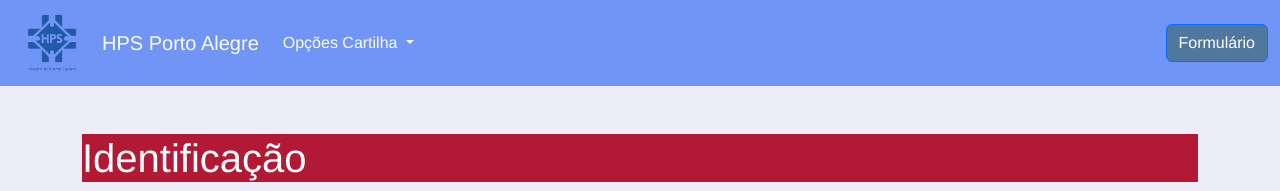
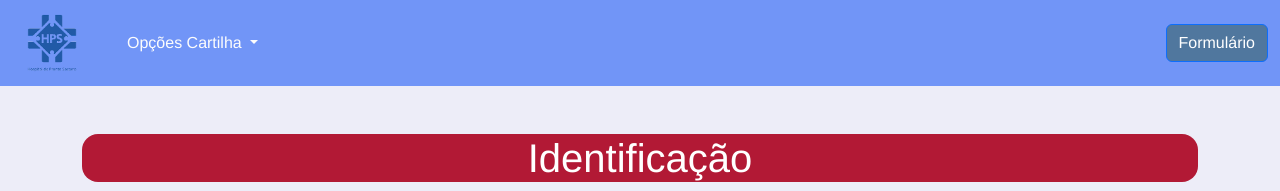
Before and after one commit to NLdouglas/WEB_HPS, a Django app: page / in a window 1280 px wide. Shown: the top 191 px of the page. Run offline with Django 4.2, Linux system fonts and the light colour scheme.

Commit message:
ajuste de imagens, texto e bordas

```diff
--- a/project_hps/paghps/templates/index.html
+++ b/project_hps/paghps/templates/index.html
@@ -24,7 +24,6 @@
     <nav class="navbar navbar-expand-md navbar-light" style="padding-left: 5px; background-color: #7195f7">
       <div class="container-fluid">
         <img src="{% static 'home\img\logo-hps.png' %}" width="70" height="70"/>
-        <a class="navbar-brand" href="#" style="color: #fcfcfc; padding-left: 15px;">HPS Porto Alegre </a>
         <button class="navbar-toggler" type="button" data-bs-toggle="collapse" data-bs-target="#navbarSupportedContent" aria-controls="navbarSupportedContent" aria-expanded="false" aria-label="Toggle navigation">
           <span class="navbar-toggler-icon"></span>
         </button>
@@ -32,7 +31,7 @@
           <ul class="navbar-nav me-auto mb-2 mb-lg-0">
 
             <li class="nav-item dropdown">
-              <a class="nav-link dropdown-toggle" href="#" id="navbarDropdown" role="button" data-bs-toggle="dropdown" aria-expanded="false" style="color:#fcfcfc ;">
+              <a class="nav-link dropdown-toggle" href="#" id="navbarDropdown" role="button" data-bs-toggle="dropdown" aria-expanded="false" style="color:#fcfcfc; padding-left: 40px; ">
                 Opções Cartilha </a>
               <ul class="dropdown-menu" aria-labelledby="navbarDropdown">
                 <li><a class="dropdown-item" href="#">Identificação</a></li>
@@ -53,17 +52,17 @@
   </header>
   <main class="my-5">
     <div class="container">
-      <nav class="navbar-light" style="background-color: #b21935">
+      <nav class="navbar-light" style="background-color: #b21935; border-radius: 1rem;">
         <div>
-          <h1 class="mt-5" style="color: #FFFFFF">Identificação</h1>
+          <h1 class="mt-5" style="color: #FFFFFF; text-align: center;">Identificação</h1>
         </div>
       </nav>
       <!- Inicio cartilha identificação ->
       <div class="row marcador align-items-center">
         <div class="col mx-auto text-center">
           <img src="http://www.iepmoinhos.com.br/pacienteseguro/resources/img/1.png"
-                alt=""
                 class="img-fluid"
+                style="max-width:450px;  width: auto; height: auto; "
                 />
         </div>
         <div class="col-md-5">
@@ -74,9 +73,9 @@
           <p class="mt-4">
             Se você tiver alguma alergia, não esqueça de avisar, pois você precisará usar a pulseira vermelha também.
           </p>
-          <nav class="navbar-light" style="background-color: #b21935">
+          <nav class="navbar-light" style="background-color: #b21935; border-radius: 1rem;">
             <div>
-              <h3 class="mt-5" style="color: #FFFFFF">Você pode ajudar!</h3>
+              <h3 class="mt-5" style="color: #FFFFFF; padding-left: 1rem; ">Você pode ajudar!</h3>
             </div>
           </nav>
           <p>
@@ -101,16 +100,16 @@
 
     <!- Inicio cartilha Medicamentos ->
     <div class="container">
-      <nav class="navbar-light" style="background-color: #0044d0">
+      <nav class="navbar-light" style="background-color: #0044d0; border-radius: 1rem;">
         <div>
-          <h1 class="mt-5" style="color: #FFFFFF">Medicamentos</h1>
+          <h1 class="mt-5" style="color: #FFFFFF; text-align: center">Medicamentos</h1>
         </div>
       </nav>
       <div class="row marcador align-items-center">
         <div class="col mx-auto text-center">
           <img src="http://www.iepmoinhos.com.br/pacienteseguro/resources/img/6.png"
-                alt=""
                 class="img-fluid"
+                style="max-width:450px;  width: auto; height: auto; "
           />
 
         </div>
@@ -126,17 +125,17 @@
 
     <!- Inicio cartilha comunicação ->
     <div class="container">
-      <nav class="navbar-light" style="background-color: #ffd700">
+      <nav class="navbar-light" style="background-color: #ffd700; border-radius: 1rem;">
         <div>
-          <h1 class="mt-5" style="color: #FFFFFF">Como deve ser minha comunicação com os profissionais da saúde?</h1>
+          <h1 class="mt-5" style="color: #FFFFFF; text-align: center">Como deve ser minha comunicação com os profissionais da saúde?</h1>
         </div>
       </nav>
       <div class="row marcador align-items-center">
         <div class="col mx-auto text-center">
 
           <img src="http://www.iepmoinhos.com.br/pacienteseguro/resources/img/3.png"
-                alt=""
-                class="img-fluid"/>
+                class="img-fluid"
+                style="max-width:450px;  width: auto; height: auto; "/>
         </div>
         <div class="col-md-5">
 
@@ -156,16 +155,16 @@
 
     <!- Inicio cartilha higiene ->
     <div class="container">
-      <nav class="navbar-light" style="background-color: #6b8e23">
+      <nav class="navbar-light" style="background-color: #6b8e23; border-radius: 1rem;">
         <div>
-          <h1 class="mt-5" style="color: #FFFFFF">Você sabia que a higiene das mãos é a melhor maneira de previnir infecções?</h1>
+          <h1 class="mt-5" style="color: #FFFFFF; text-align: center">Você sabia que a higiene das mãos é a melhor maneira de previnir infecções?</h1>
         </div>
       </nav>
       <div class="row marcador align-items-center">
         <div class="col mx-auto text-center">
           <img src="http://www.iepmoinhos.com.br/pacienteseguro/resources/img/4.png"
-                alt=""
-                class="img-fluid"/>
+                class="img-fluid"
+                style="max-width:450px;  width: auto; height: auto; "/>
         </div>
         <div class="col-md-5">
           <P class="mt-4">
@@ -178,11 +177,8 @@
       </div>
       <div class="text-aling=center">
         <img src="https://www.esp.ce.gov.br/wp-content/uploads/sites/78/2020/03/Site-5-momentos.png"
-              alt=""
               class="img-fluid"
-              height="600"
-              width="600"
-
+              style="max-width:450px;  width: auto; height: auto; padding-left: 3rem; "
         />
       </div>
     </div>
@@ -191,25 +187,25 @@
     <!- Inicio cartilha LPP ->
 
     <div class="container">
-      <nav class="navbar-light" style="background-color: #ff7b00">
+      <nav class="navbar-light" style="background-color: #ff7b00; border-radius: 1rem;">
         <div>
-          <h1 class="mt-5" style="color: #FFFFFF">Lesão por pressão (LPP)</h1>
+          <h1 class="mt-5" style="color: #FFFFFF; text-align: center">Lesão por pressão (LPP)</h1>
         </div>
       </nav>
       <div class="row marcador align-items-center">
         <div class="col mx-auto text-center">
           <img src="http://www.iepmoinhos.com.br/pacienteseguro/resources/img/7.png"
-                alt=""
-                class="img-fluid"/>
+                class="img-fluid"
+                style="max-width:450px;  width: auto; height: auto; "/>
 
         </div>
         <div class="col-md-5">
           <P class="mt-4">
             A lesão por pressão (LPP) é uma ferida que aparece na pele, em locais onde os ossos estão mais expostos. Essa situação pode ocorrer normalmente em pacientes que estão acamados e se movimentam pouco.
           </P>
-          <nav class="navbar-light" style="background-color: #ff7b00">
+          <nav class="navbar-light" style="background-color: #ff7b00; border-radius: 1rem;">
             <div>
-              <h3 class="mt-5" style="color: #FFFFFF">O que deve ser feito para previnir estas lesões?</h3>
+              <h3 class="mt-5" style="color: #FFFFFF; padding-left: 1rem;">O que deve ser feito para previnir estas lesões?</h3>
             </div>
           </nav>
           <p>
@@ -241,18 +237,17 @@
     <!- Inicio cartilha cirurgia ->
 
     <div class="container">
-      <nav class="navbar-light" style="background-color: #684d77">
-        <div>
-          <h1 class="mt-5" style="color: #FFFFFF">Cirurgia: cuidados importantes</h1>
+      <nav class="navbar-light" style="background-color: #684d77; border-radius: 1rem;">
+          <h1 class="mt-5" style="color: #FFFFFF; text-align: center">Cirurgia: cuidados importantes</h1>
+      </nav>
+
+      <div class="row marcador align-items-center">
+        <div class="col mx-auto text-center">
+          <img src="http://www.iepmoinhos.com.br/pacienteseguro/resources/img/2.png"
+                class="img-fluid"
+                style="max-width:450px;  width: auto; height: auto; "/>
         </div>
-      </nav>
-      <div class="d-flex justify-content-center">
-        <div class="col-md-3">
-          <img src="http://www.iepmoinhos.com.br/pacienteseguro/resources/img/2.png"
-                alt=""
-                class="img-fluid"/>
-        </div>
-        <div class="aling-text-bottom">
+        <div class="col-md-5">
           <P class="mt-4">
             - Respeite o jejum;
           </P>
```
